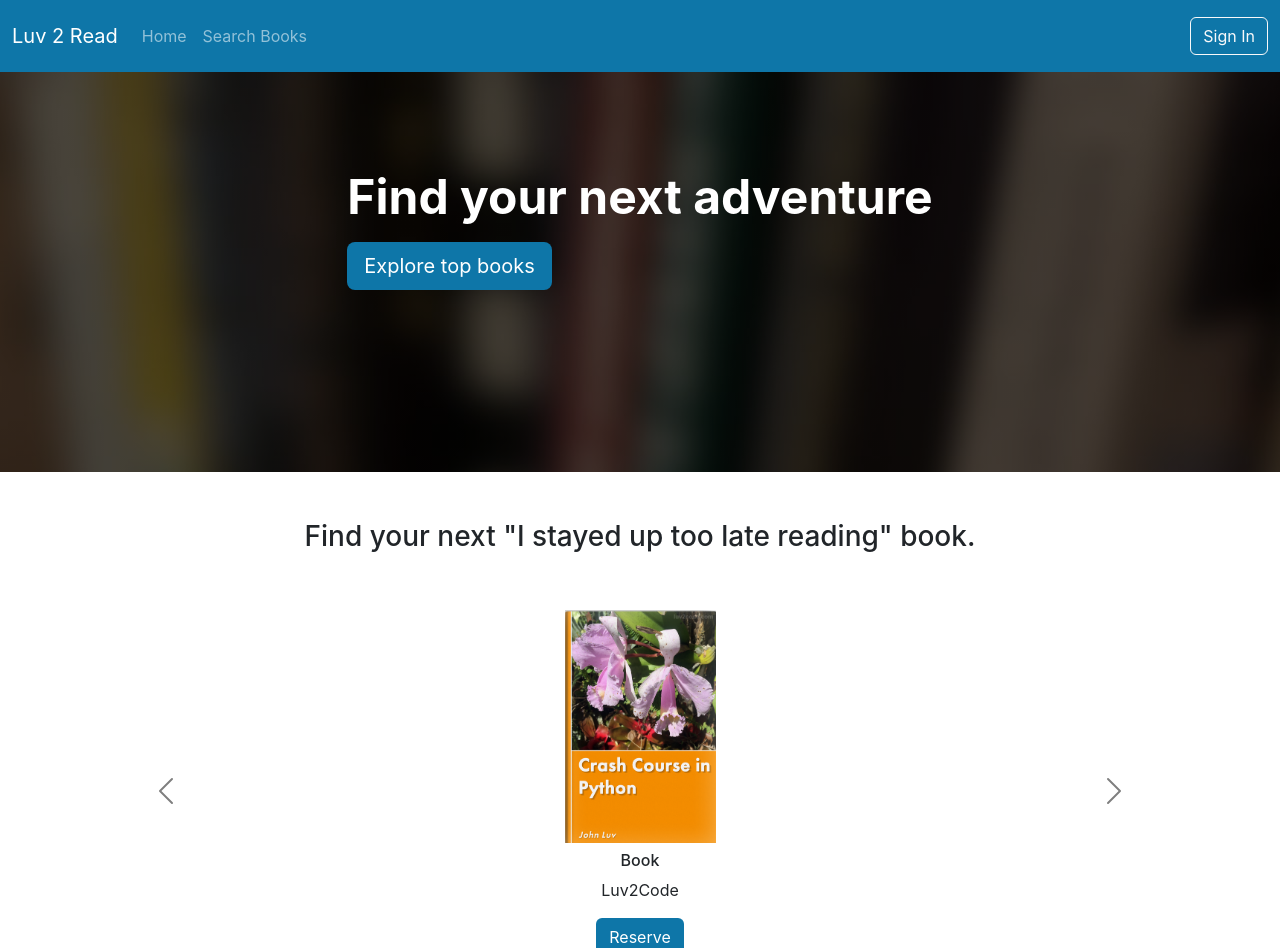
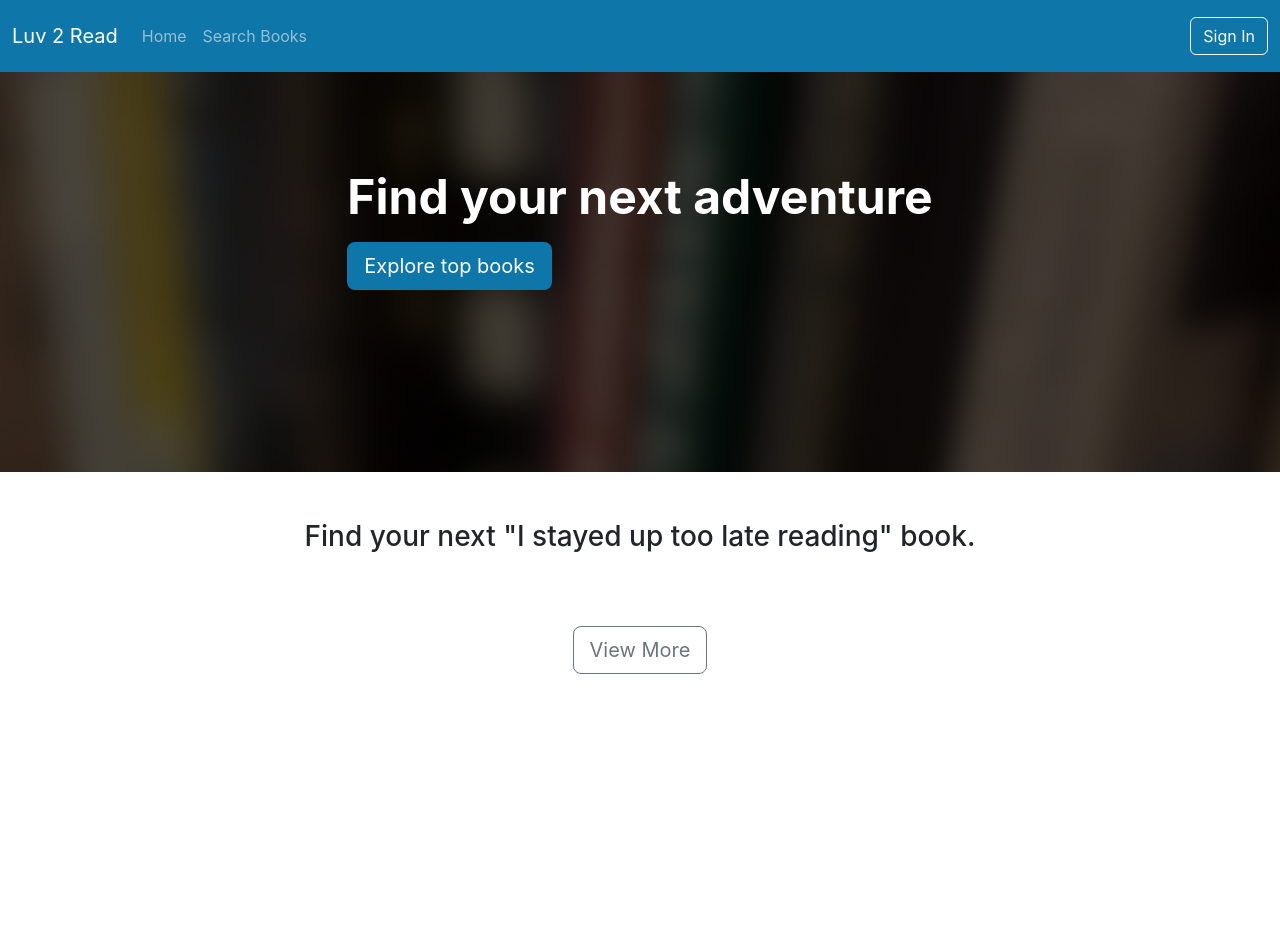
Before and after one commit to EnricoBreg/react-library-fe, a React (Create React App) app: page / in a window 1280 px wide. Shown: the top 948 px of the page. Built offline with nearby package versions, Linux system fonts and the light colour scheme.

Commit message:
82 - Reactoring del carousel

```diff
--- a/src/layouts/HomePage/Carousel.tsx
+++ b/src/layouts/HomePage/Carousel.tsx
@@ -1,3 +1,5 @@
+import { ReturnBook } from "./ReturnBook";
+
 export const Carousel = () => {
   return (
     <div className="container mt-5" style={{ height: 550 }}>
@@ -13,60 +15,20 @@ export const Carousel = () => {
         {/* Desktop */}
         <div className="carousel-inner">
           <div className="carousel-item active">
+            <div className="row d-flex justify-content-center align-items-center"></div>
+          </div>
+          <div className="carousel-item">
             <div className="row d-flex justify-content-center align-items-center">
-              <div className="col-xs-6 col-sm-6 col-md-4 col-lg-3 mb-3">
-                <div className="text-center">
-                  <img
-                    src={require("./../../Images/BooksImages/book-luv2code-1000.png")}
-                    width="151"
-                    height="233"
-                    alt="book"
-                  />
-                  <h6 className="mt-2">Book</h6>
-                  <p>Luv2Code</p>
-                  <a className="btn main-color text-white" href="#">
-                    Reserve
-                  </a>
-                </div>
-              </div>
+              <ReturnBook />
+              <ReturnBook />
+              <ReturnBook />
             </div>
           </div>
           <div className="carousel-item">
             <div className="row d-flex justify-content-center align-items-center">
-              <div className="col-xs-6 col-sm-6 col-md-4 col-lg-3 mb-3">
-                <div className="text-center">
-                  <img
-                    src={require("./../../Images/BooksImages/book-luv2code-1000.png")}
-                    width="151"
-                    height="233"
-                    alt="book"
-                  />
-                  <h6 className="mt-2">Book</h6>
-                  <p>Luv2Code</p>
-                  <a className="btn main-color text-white" href="#">
-                    Reserve
-                  </a>
-                </div>
-              </div>
-            </div>
-          </div>
-          <div className="carousel-item">
-            <div className="row d-flex justify-content-center align-items-center">
-              <div className="col-xs-6 col-sm-6 col-md-4 col-lg-3 mb-3">
-                <div className="text-center">
-                  <img
-                    src={require("./../../Images/BooksImages/book-luv2code-1000.png")}
-                    width="151"
-                    height="233"
-                    alt="book"
-                  />
-                  <h6 className="mt-2">Book</h6>
-                  <p>Luv2Code</p>
-                  <a className="btn main-color text-white" href="#">
-                    Reserve
-                  </a>
-                </div>
-              </div>
+              <ReturnBook />
+              <ReturnBook />
+              <ReturnBook />
             </div>
           </div>
           <button
@@ -99,19 +61,7 @@ export const Carousel = () => {
       {/* Mobile */}
       <div className="d-lg-none mt-3">
         <div className="row d-flex justify-content-center align-items-center">
-          <div className="text-center">
-            <img
-              src={require("./../../Images/BooksImages/book-luv2code-1000.png")}
-              width="151"
-              height="233"
-              alt="book"
-            />
-            <h6 className="mt-2">Book</h6>
-            <p>Luv2Code</p>
-            <a className="btn main-color text-white" href="#">
-              Reserve
-            </a>
-          </div>
+          <ReturnBook />
         </div>
       </div>
       <div className="homepage-carousel-title mt-3">
--- /dev/null
+++ b/src/layouts/HomePage/ReturnBook.tsx
@@ -0,0 +1,21 @@
+import React from "react";
+
+export const ReturnBook = () => {
+  return (
+    <div className="col-xs-6 col-sm-6 col-md-4 col-lg-3 mb-3">
+      <div className="text-center">
+        <img
+          src={require("./../../Images/BooksImages/book-luv2code-1000.png")}
+          width="151"
+          height="233"
+          alt="book"
+        />
+        <h6 className="mt-2">Book</h6>
+        <p>Luv2Code</p>
+        <a className="btn main-color text-white" href="#">
+          Reserve
+        </a>
+      </div>
+    </div>
+  );
+};
```
